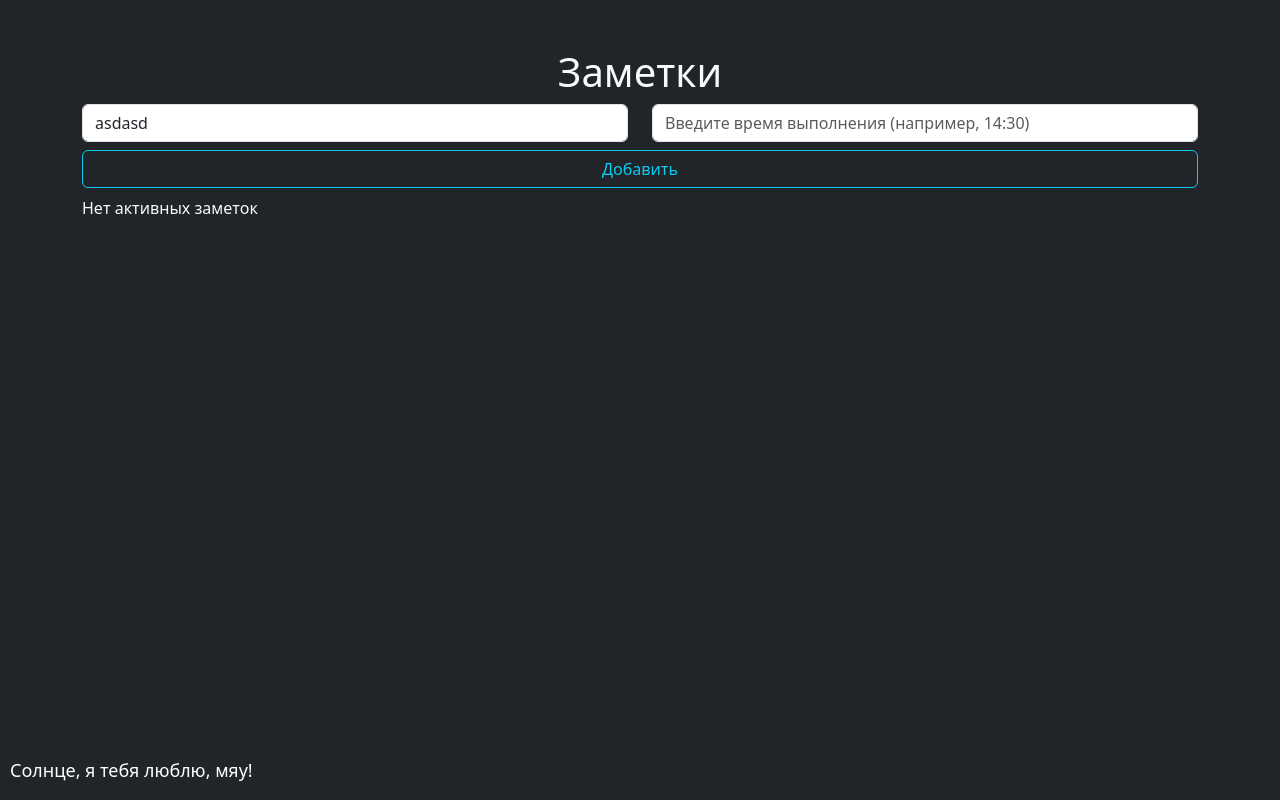
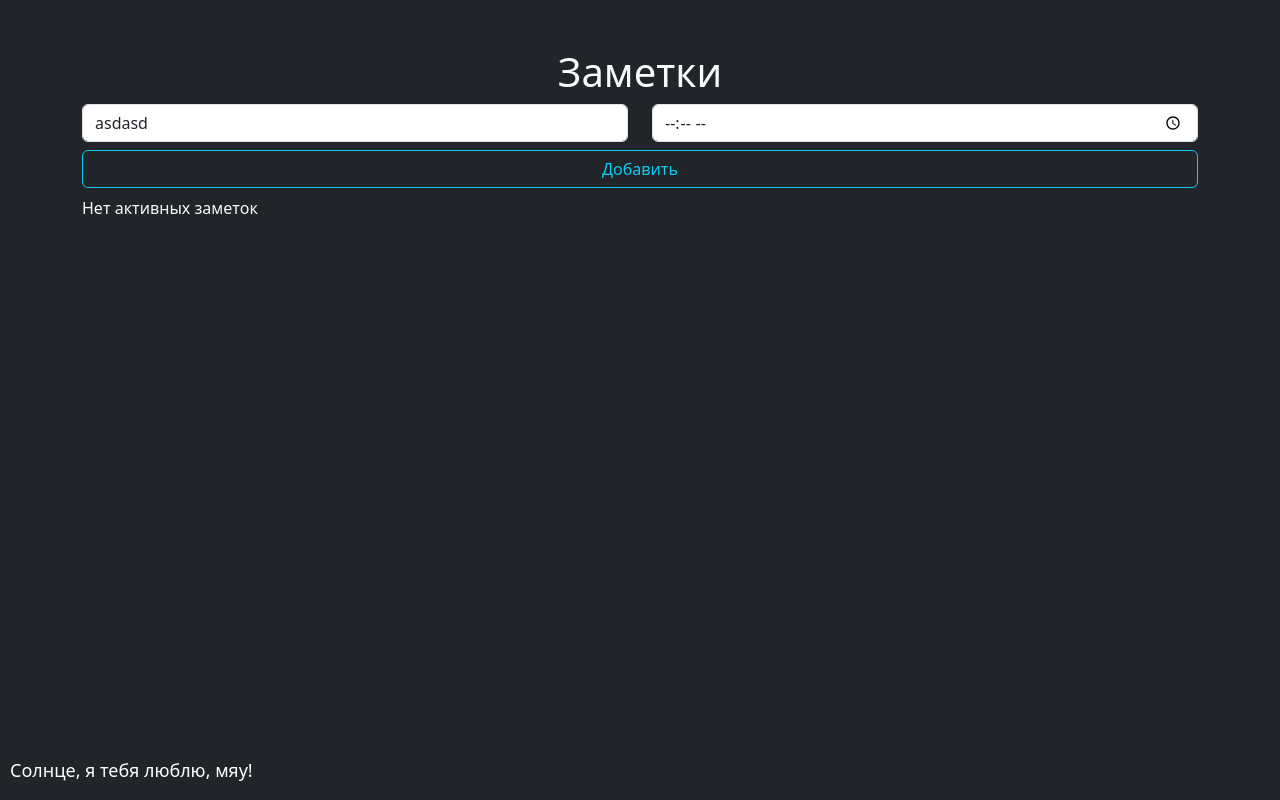
Before and after one commit to bsshady/zametki-v1, a plain HTML site: page index.html in a window 1280 px wide. Drawn offline with nearby package versions, Linux system fonts and the light colour scheme.

Commit message:
Update index.html 3 version paw raaw

```diff
--- a/index.html
+++ b/index.html
@@ -33,7 +33,7 @@
         </div>
         <div class="col-12 col-md-6">
           <input
-            type="text"
+            type="time"
             class="form-control mb-2"
             placeholder="Введите время выполнения (например, 14:30)"
             id="time"
```
